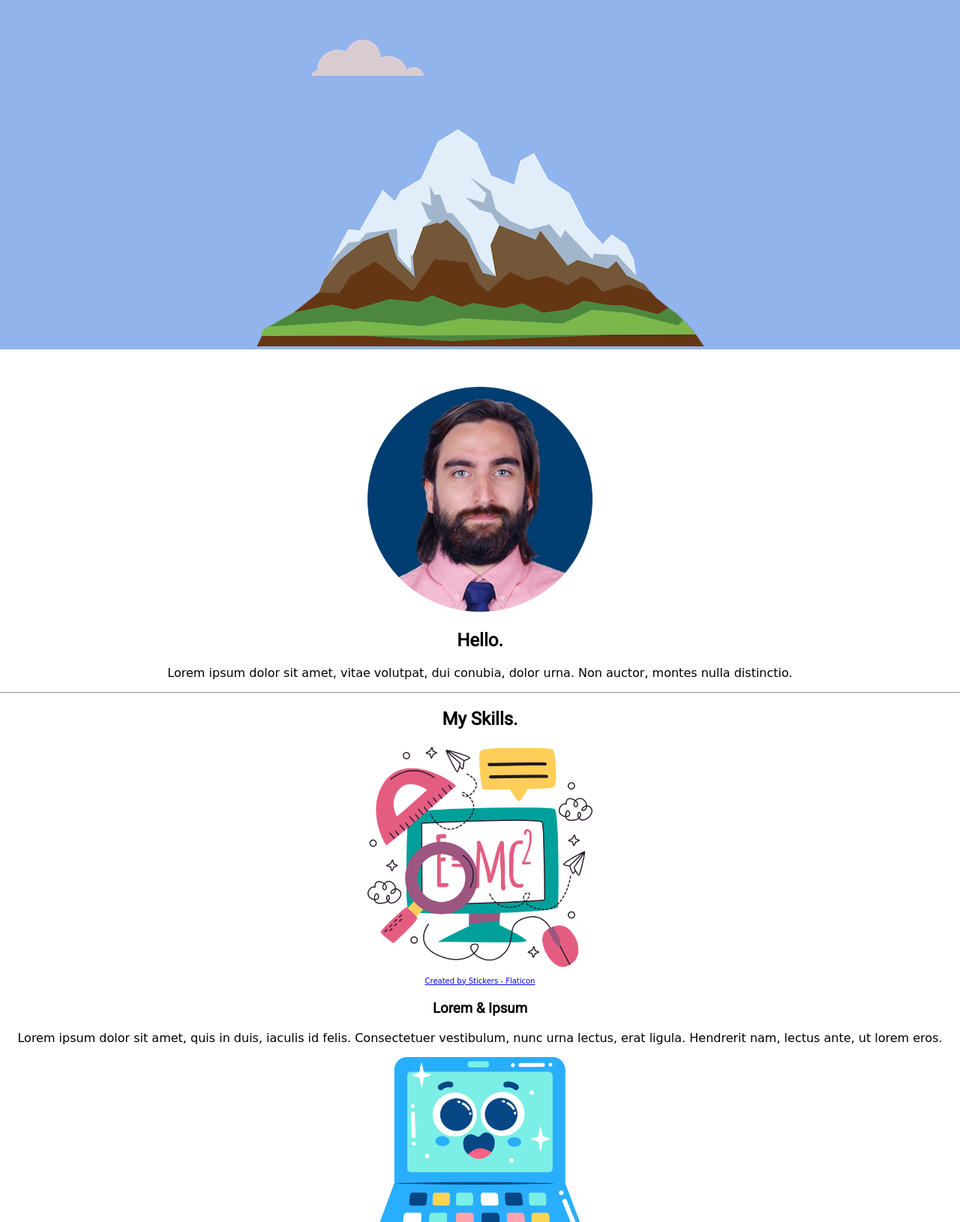
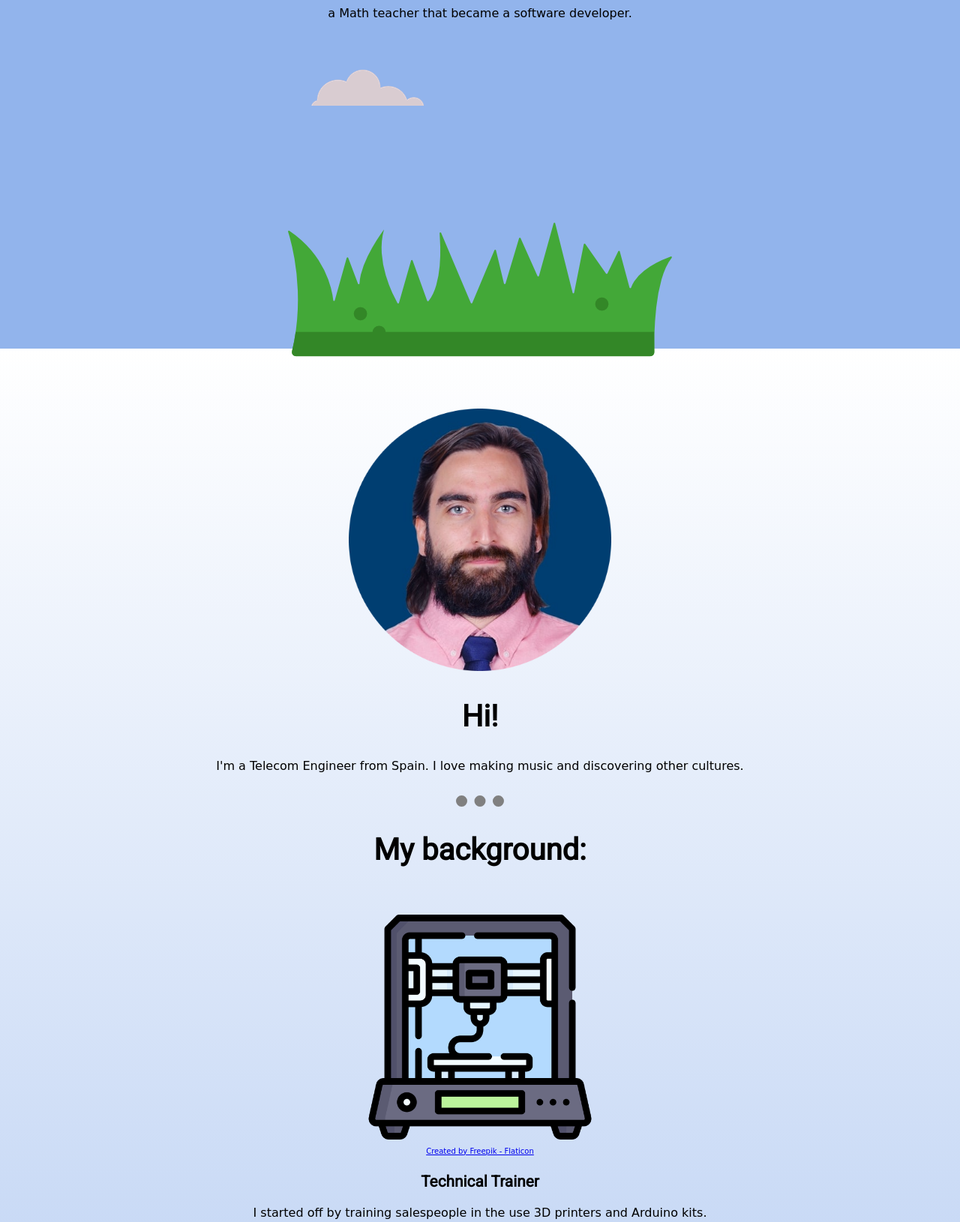
Before and after one commit to joseimedio/cv, a plain HTML site: page index.html in a window 1280 px wide. Shown: the part 298-1928 px from the top of the page at 75% size. Drawn offline with Linux system fonts and the light colour scheme; a web font is replaced by a local one.

Commit message:
Add files via upload

```diff
--- a/css/styles.css
+++ b/css/styles.css
@@ -3,31 +3,48 @@ body{
   margin:0;
   text-align: center;
   font-family: 'Arima Madurai', cursive;
+  background-color: #92B4EC;
 }
 
 h1{
   margin-top:0;
-  font-size: 90px;
+  font-size: 5.625rem;
   font-family: 'Gloria Hallelujah', cursive;
   margin-bottom:0;
+
 }
 
 h2{
   font-family: 'Roboto', sans-serif;
+  font-size:2.5em;
 }
 
 h3{
   font-family: 'Roboto', sans-serif;
+  font-size:1.3em;
+}
+
+hr{
+  border-top:15px;
+  width:5%;
+  margin: 30px auto;
+  color:grey;
+  border-style:dotted none none none;
 }
 
 /***************ClASS SELECTORS*******************/
-.topContainer{
-  background-color: #92B4EC;
 
+.top-container{
+  padding-top:60px;
 }
 
-.top-subContainer1{
-  padding-top:20px;
+.middle-container{
+  background: rgb(146,180,236);
+  background: linear-gradient(360deg, rgba(146,180,236,1) 0%, rgba(255,255,255,1) 100%);
+}
+
+.profile{
+  padding-top:50px;
 }
 
 .top-cloud{
@@ -41,27 +58,25 @@ h3{
   padding-top:50px;
 }
 
-.middle-container{
-  background-color: #FFFFFF;
+.top-subContainer4{
+  height:320px;
+}
+
+.grass{
+  position:relative;
+  bottom:15px;
 }
 
 .profilePicture{
-  height:300px;
-  padding-top: 50px;
+  height:350px;
+  padding-top: 30px;
 }
 
-.online-learning{
+.icons{
   height:300px;
-}
-
-.laptop{
-  height:300px;
+  margin-top:30px;
 }
 
 .ref{
   font-size: 10px;
 }
-
-.bottom-container{
-  background-color: #FFE69A;
-}
--- a/index.html
+++ b/index.html
@@ -10,42 +10,49 @@
 
   <body>
 
-    <div class="topContainer">
+    <div class="top-container">
       <div class="top-subContainer1">
         <img class="top-cloud" src="images/cloud.png" alt="cloud-img">
       </div>
       <div class="top-subContainer2">
-        <h1>I'm José.</h1>
+        <h1>I'm José Imedio.</h1>
         <p>a Math teacher that became a software developer.</p>
       </div>
       <div class="top-subContainer3">
         <img class="bottom-cloud" src="images/cloud.png" alt="cloud-img">
       </div>
       <div class="top-subContainer4">
-        <img class="mountain" src="images/mountain.png" alt="mountain-img">
+        <img class="grass" src="images/grass.png" alt="grass-img">
       </div>
+
     </div>
 
     <div class="middle-container">
       <div class="profile">
         <img class="profilePicture" src="images/ASM pic-circle.png" alt="profile picture">
-        <h2>Hello.</h2>
-        <p>Lorem ipsum dolor sit amet, vitae volutpat, dui conubia, dolor urna. Non auctor, montes nulla distinctio.</p>
+        <h2>Hi!</h2>
+        <p>I'm a Telecom Engineer from Spain. I love making music and discovering other cultures.</p>
       </div>
       <hr>
       <div class="skills">
-        <h2>My Skills.</h2>
+        <h2>My background:</h2>
         <div class="skill-row">
-          <img class="online-learning" src="images/online-learning.png" alt="online learning icon"><br>
-          <a class="ref" href="https://www.flaticon.com/free-stickers/physics" title="physics stickers">Created by Stickers - Flaticon</a>
-          <h3>Lorem & Ipsum</h3>
-          <p>Lorem ipsum dolor sit amet, quis in duis, iaculis id felis. Consectetuer vestibulum, nunc urna lectus, erat ligula. Hendrerit nam, lectus ante, ut lorem eros.</p>
+          <img class="icons" src="images/3d-printer.png" alt="3d printer icon"><br>
+          <a class="ref" href="https://www.flaticon.com/free-icons/3d-printer" title="3d printer icons">Created by Freepik - Flaticon</a>
+          <h3>Technical Trainer</h3>
+          <p>I started off by training salespeople in the use 3D printers and Arduino kits.</p>
         </div>
         <div class="skill-row">
-          <img class="laptop" src="images/laptop.png" alt="office image"><br>
+          <img class="icons" src="images/online-learning.png" alt="online learning icon"><br>
+          <a class="ref" href="https://www.flaticon.com/free-stickers/physics" title="physics stickers">Created by Stickers - Flaticon</a>
+          <h3>Math Teacher</h3>
+          <p>Then, I worked as a MS/HS Math Teacher in international schools in Colombia and Morocco.</p>
+        </div>
+        <div class="skill-row">
+          <img class="icons" src="images/laptop.png" alt="office image"><br>
           <a class="ref" href="https://www.flaticon.com/free-stickers/screen" title="screen stickers">Created by Stickers - Flaticon</a>
-          <h3>Lorem Ipsum Dolor</h3>
-          <p>Lorem ipsum dolor sit amet, mauris sed consectetuer. Etiam et eu, bibendum interdum, lacus quis mauris. Curabitur wisi, quisque vel eu, rutrum nam.</p>
+          <h3>Software Developer</h3>
+          <p>Now, I'm pursuing a new goal: becoming a software developer!</p>
         </div>
       </div>
       <hr>
@@ -54,15 +61,16 @@
         <h3>Lorem ipsum dolor sit amet, non elit.</h3>
         <p>Lorem ipsum dolor sit amet, in quis, aenean amet. Phasellus sodales, tellus donec dui, ornare erat.</p>
         <a class="btn" href="mailto:name@email.com">CONTACT ME</a>
+        <a class="footer-link" href="https://www.linkedin.com/">LinkedIn</a>
+        <a class="footer-link" href="https://twitter.com/">Twitter</a>
+        <a class="footer-link" href="https://www.appbrewery.co/">Website</a>
+        <p>©2022 José Imedio.</p>
       </div>
     </div>
 
 
     <div class="bottom-container">
-      <a class="footer-link" href="https://www.linkedin.com/">LinkedIn</a>
-      <a class="footer-link" href="https://twitter.com/">Twitter</a>
-      <a class="footer-link" href="https://www.appbrewery.co/">Website</a>
-      <p>©2022 José Imedio.</p>
+
     </div>
 
   </body>
```
Also changed, not shown: images/3d-printer.png (added), images/grass.png (added).
